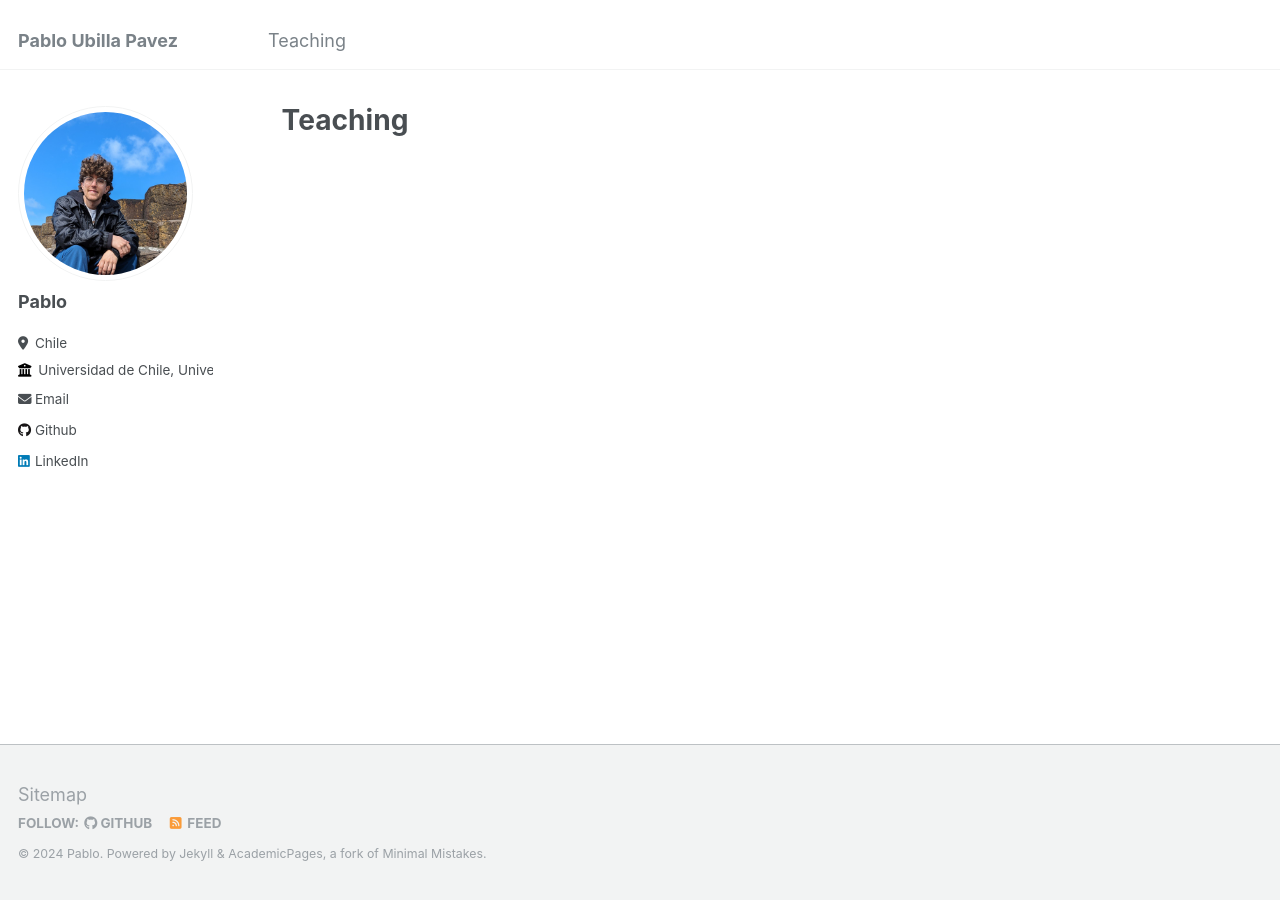
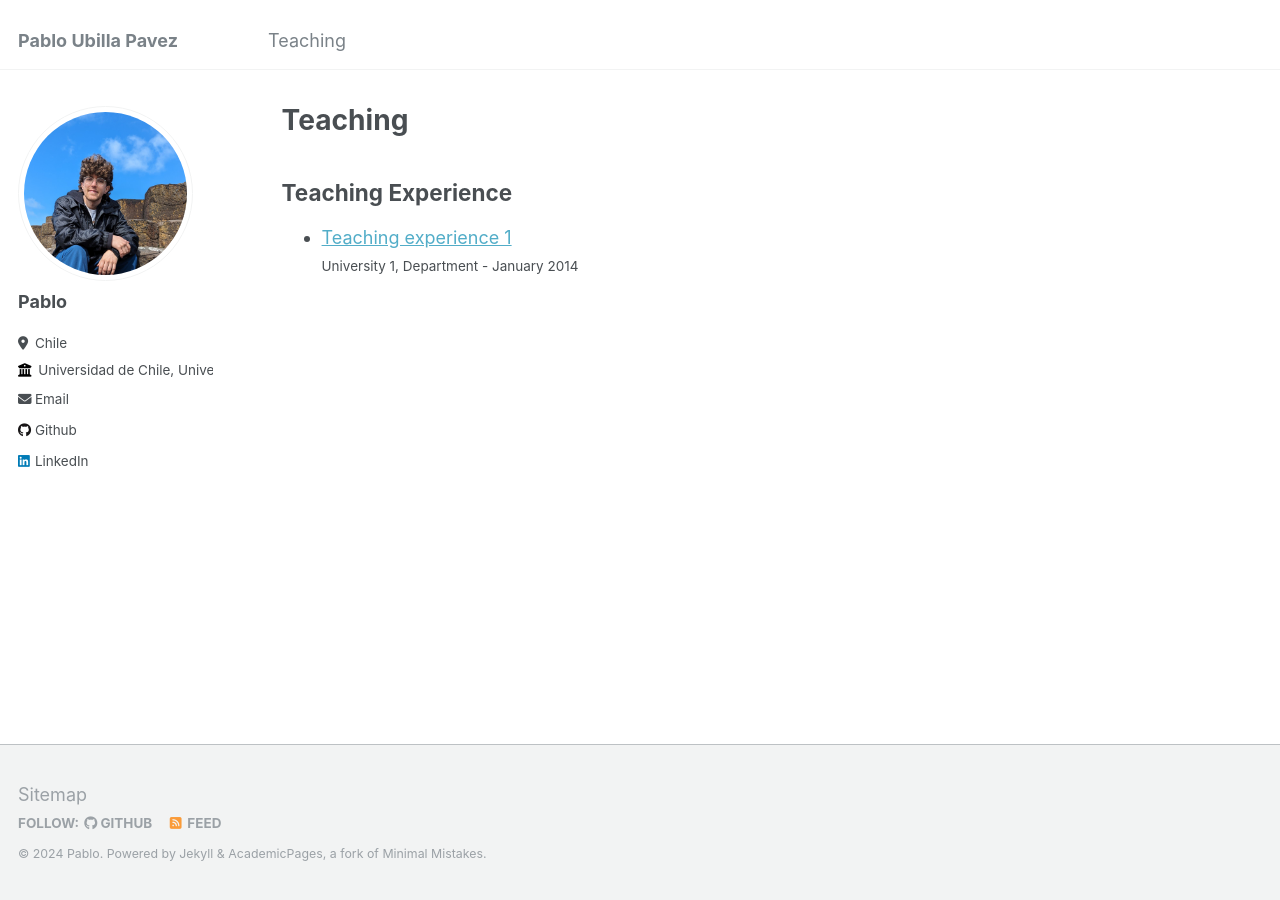
Before and after one commit to pabloubilla/pabloubilla.github.io, a Jekyll site: the page built from _pages/teaching.html, in a window 1280 px wide. Built offline with Jekyll 4.4.1, drawn with Linux system fonts in a browser that asks for light colours.

Commit message:
add teaching

```diff
--- a/_pages/teaching.html
+++ b/_pages/teaching.html
@@ -4,6 +4,22 @@ title: "Teaching"
 permalink: /teaching/
 author_profile: true
 ---
+
+{% include base_path %}
+
+<h2>Teaching Experience</h2>
+
+<ul>
+  {% for post in site.teaching reversed %}
+    <li>
+      <a href="{{ post.url }}">{{ post.title }}</a>
+      <br>
+      <small>{{ post.venue }} - {{ post.date | date: "%B %Y" }}</small>
+    </li>
+  {% endfor %}
+</ul>
+
+
 <!--
 ## Teaching Experience
 
```
